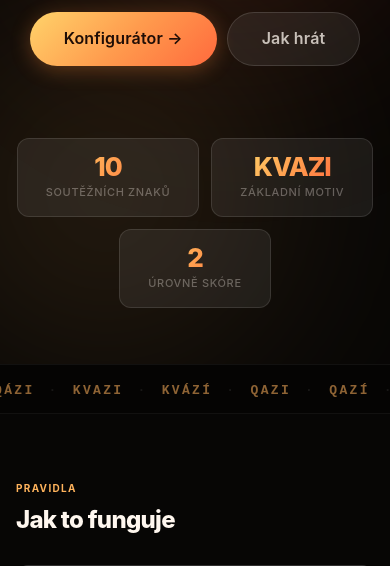
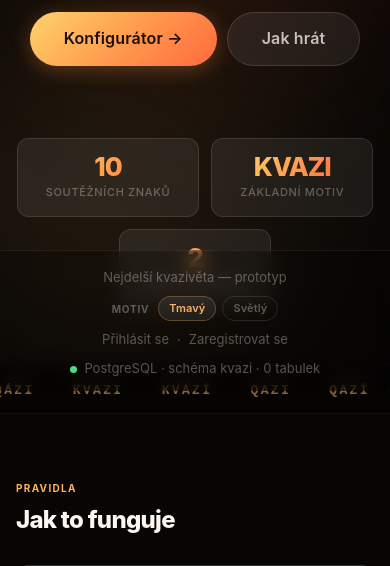
Before and after one commit to bukovskyjosef/kvazi, a PHP site: page /index.php in a window 390 px wide. Shown: the part 453-1019 px from the top of the page. Run offline with PHP 8.4, Linux system fonts and the light colour scheme; some libraries are stand-ins or nearby versions.

Commit message:
Fix sticky footer at viewport edge (#141)

```diff
--- a/app/public/css/site.css
+++ b/app/public/css/site.css
@@ -23,6 +23,7 @@
   --radius-sm:    12px;
   --nav-h:        64px;
   --nav-h-sm:     48px;
+  --site-footer-height: 0px;
 }
 
 html { scroll-behavior: smooth; }
@@ -33,6 +34,7 @@ body {
   color: var(--text);
   line-height: 1.6;
   min-height: 100vh;
+  padding-bottom: var(--site-footer-height);
 }
 
 /* Inline links in content — nav/btn/card links override as needed */
@@ -251,12 +253,37 @@ a:focus-visible {
    FOOTER
    ═══════════════════════════════════════════════════════════ */
 .site-footer {
+  position: fixed;
+  left: 0;
+  right: 0;
+  bottom: 0;
+  z-index: 40;
   background: rgba(0,0,0,.25);
   border-top: 1px solid rgba(255,255,255,.07);
-  padding: 20px 0;
-  margin-top: 80px;
+  padding: 16px 0 max(12px, env(safe-area-inset-bottom));
   font-size: 13px;
   color: var(--text-dim);
+  backdrop-filter: blur(10px);
+  -webkit-backdrop-filter: blur(10px);
+  pointer-events: none;
+}
+.footer-inner,
+.footer-theme,
+.footer-user,
+.site-footer a,
+.site-footer button,
+.site-footer form {
+  pointer-events: auto;
+}
+.footer-inner {
+  pointer-events: none;
+}
+.site-footer a,
+.site-footer button,
+.site-footer form,
+.footer-theme,
+.footer-user {
+  pointer-events: auto;
 }
 .footer-inner {
   max-width: 1200px;
@@ -266,7 +293,8 @@ a:focus-visible {
   align-items: center;
   justify-content: space-between;
   flex-wrap: wrap;
-  gap: 8px;
+  row-gap: 8px;
+  column-gap: 12px;
 }
 .site-footer a { color: var(--text-dim); text-decoration: none; }
 .site-footer a:hover { color: var(--text-muted); }
@@ -282,6 +310,7 @@ a:focus-visible {
   display: flex;
   align-items: center;
   gap: 8px;
+  flex-wrap: wrap;
 }
 .footer-user-name {
   display: flex;
@@ -290,6 +319,19 @@ a:focus-visible {
   color: var(--text-muted);
 }
 .footer-sep { color: var(--text-dim); }
+
+@media (max-width: 640px) {
+  .footer-inner {
+    justify-content: center;
+    text-align: center;
+    padding: 0 16px;
+  }
+  .footer-user,
+  .footer-theme {
+    justify-content: center;
+    flex-wrap: wrap;
+  }
+}
 
 /* ═══════════════════════════════════════════════════════════
    ADMIN LAYOUT (moje.php)
--- a/app/public/includes/footer.php
+++ b/app/public/includes/footer.php
@@ -63,11 +63,26 @@ $_ftCsrf = function_exists('auth_csrf_token') ? auth_csrf_token() : '';
     if (b2) b2.classList.toggle('active', id === '2');
     if (persist) localStorage.setItem('kvazi-theme', id);
   }
+
+  function syncFooterInset() {
+    var footer = document.querySelector('.site-footer');
+    if (!footer) return;
+    var height = Math.max(0, Math.ceil(footer.getBoundingClientRect().height || 0));
+    document.documentElement.style.setProperty('--site-footer-height', height + 'px');
+  }
+
   var saved = localStorage.getItem('kvazi-theme') || '2';
   applyTheme(saved, false);
+  syncFooterInset();
+
   var b1 = document.getElementById('footerThemeBtn1');
   var b2 = document.getElementById('footerThemeBtn2');
-  if (b1) b1.addEventListener('click', function () { applyTheme('1', true); });
-  if (b2) b2.addEventListener('click', function () { applyTheme('2', true); });
+  if (b1) b1.addEventListener('click', function () { applyTheme('1', true); syncFooterInset(); });
+  if (b2) b2.addEventListener('click', function () { applyTheme('2', true); syncFooterInset(); });
+
+  var observer = typeof ResizeObserver !== 'undefined' ? new ResizeObserver(syncFooterInset) : null;
+  if (observer) observer.observe(document.querySelector('.site-footer'));
+  window.addEventListener('resize', syncFooterInset, { passive: true });
+  window.addEventListener('load', syncFooterInset, { once: true });
 })();
 </script>
```
Also changed, not shown: app/tests/footer.browser.mjs (added, +63 -0 lines), 1 other file.
